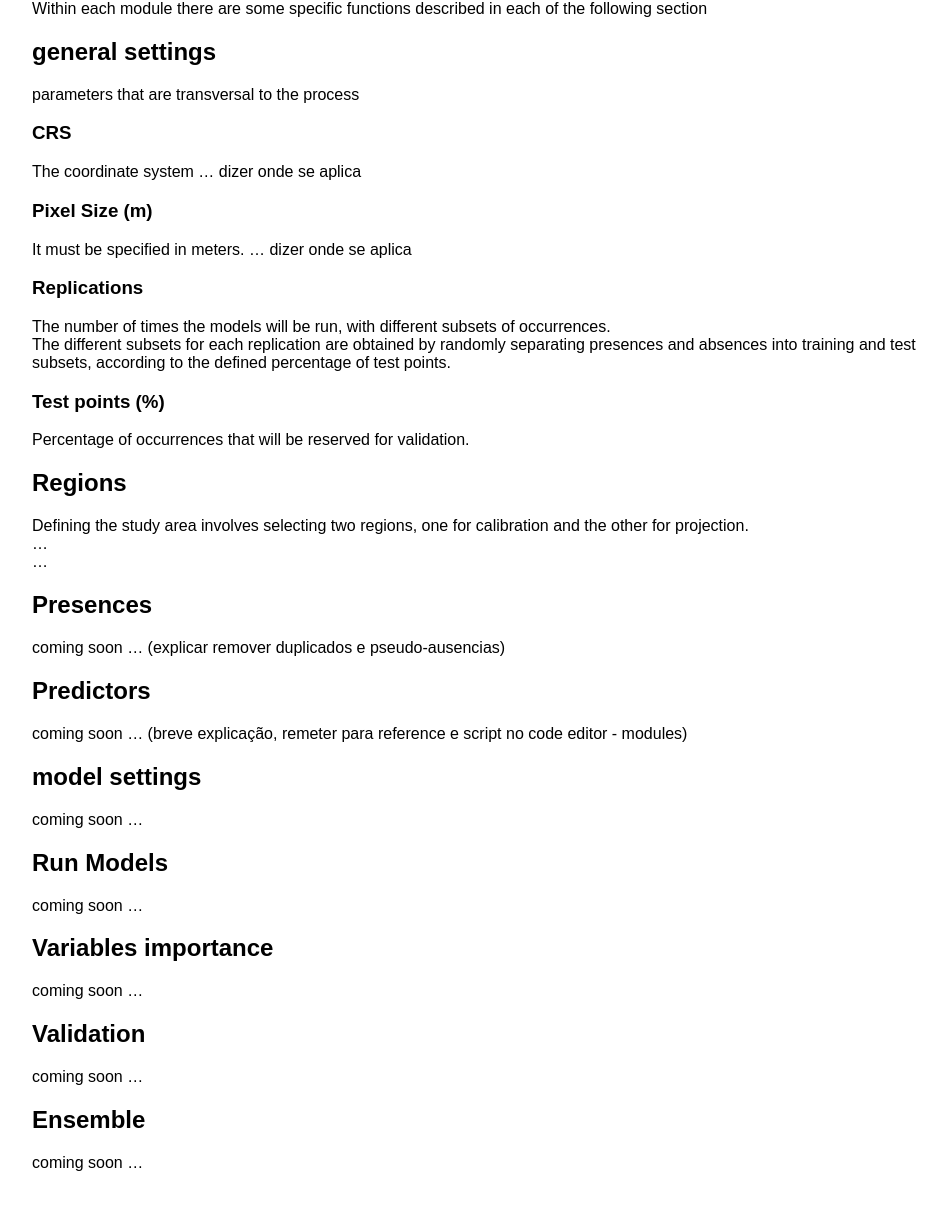
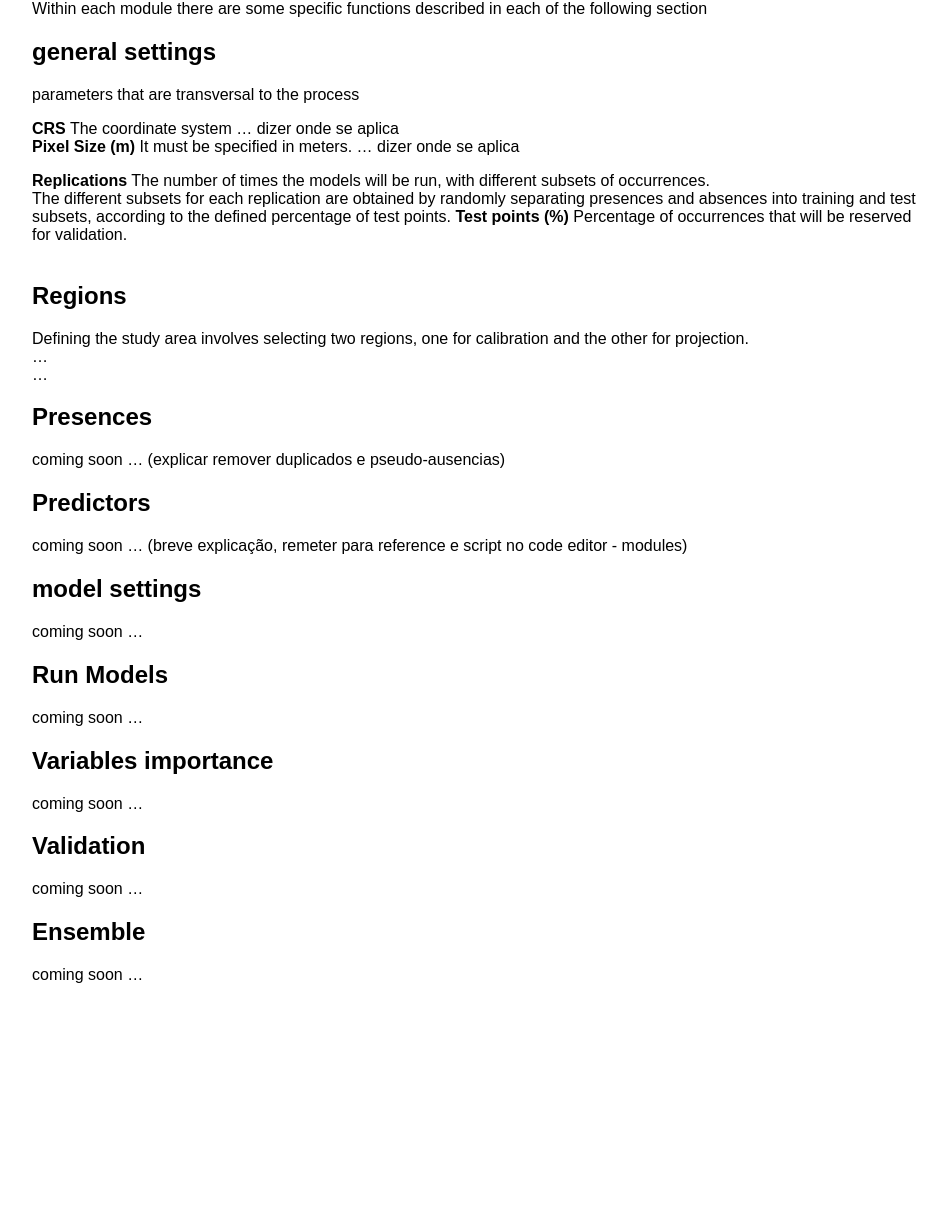
Before and after one commit to JoaoAlirio/geemod, a Jekyll site: the page built from methods.md, in a window 1280 px wide. Shown: the part 520-1748 px from the top of the page, without its empty margins (158-1105 px from the left). Built offline with Jekyll 4.4.1, drawn with Linux system fonts in a browser that asks for light colours; after the commit the page ends 1560 px from its top, so only the background shows below that.

Commit message:
Enhance formatting and descriptions in methods.md
Updated formatting and descriptions for parameters in the general settings section.

```diff
--- a/methods.md
+++ b/methods.md
@@ -13,16 +13,18 @@ Within each module there are some specific functions described in each of the fo
 
 ## general settings
 parameters that are transversal to the process
-### CRS
+
+**CRS**
 The coordinate system ... dizer onde se aplica
-### Pixel Size (m)
+**Pixel Size (m)**
 It must be specified in meters. ... dizer onde se aplica
 
-### Replications
+**Replications**
 The number of times the models will be run, with different subsets of occurrences.
 The different subsets for each replication are obtained by randomly separating presences and absences into training and test subsets, according to the defined percentage of test points.
-### Test points (%)
+**Test points (%)**
 Percentage of occurrences that will be reserved for validation.
+<br>
 
 ## Regions
 Defining the study area involves selecting two regions, one for calibration and the other for projection.
```
